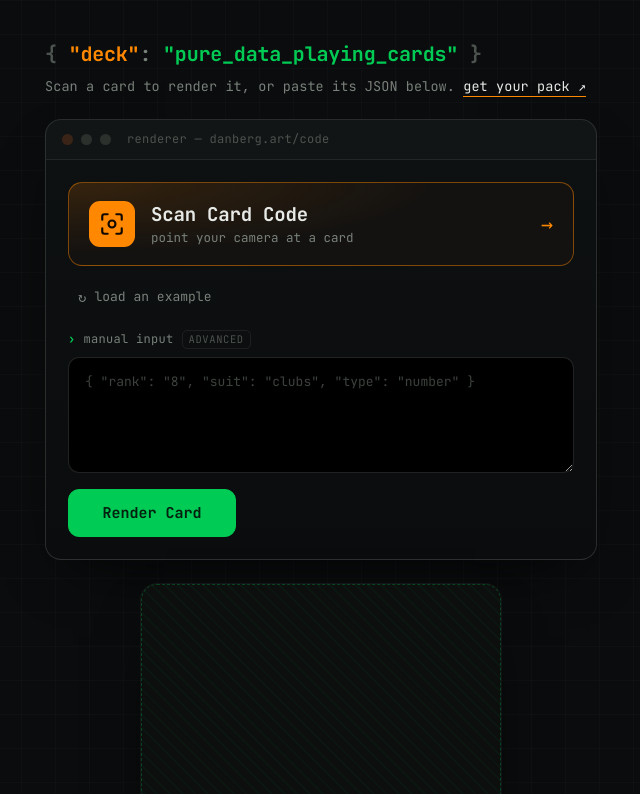
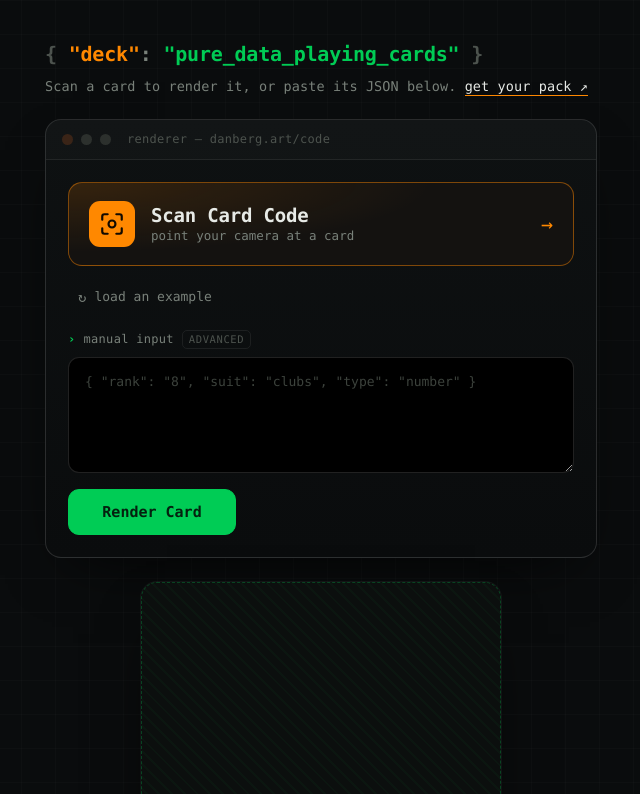
Before and after one commit to danbergart/pure-data-playing-cards-app, a website: page index.html in a window 1280 px wide. Shown: the top 794 px of the page, without its empty margins (319-959 px from the left). Drawn offline with Linux system fonts and the light colour scheme.

Commit message:
Update index.html

```diff
--- a/index.html
+++ b/index.html
@@ -7,7 +7,7 @@
     <link rel="preconnect" href="https://fonts.googleapis.com" />
     <link rel="preconnect" href="https://fonts.gstatic.com" crossorigin />
     <link
-      href="https://fonts.googleapis.com/css2?family=JetBrains+Mono:wght@400;500;600;700;800&display=swap"
+      href="https://fonts.googleapis.com/css2?family=Inconsolata:wght@400;500;600;700;800&display=swap"
       rel="stylesheet"
     />
     <link rel="stylesheet" href="./style.css" />
```
